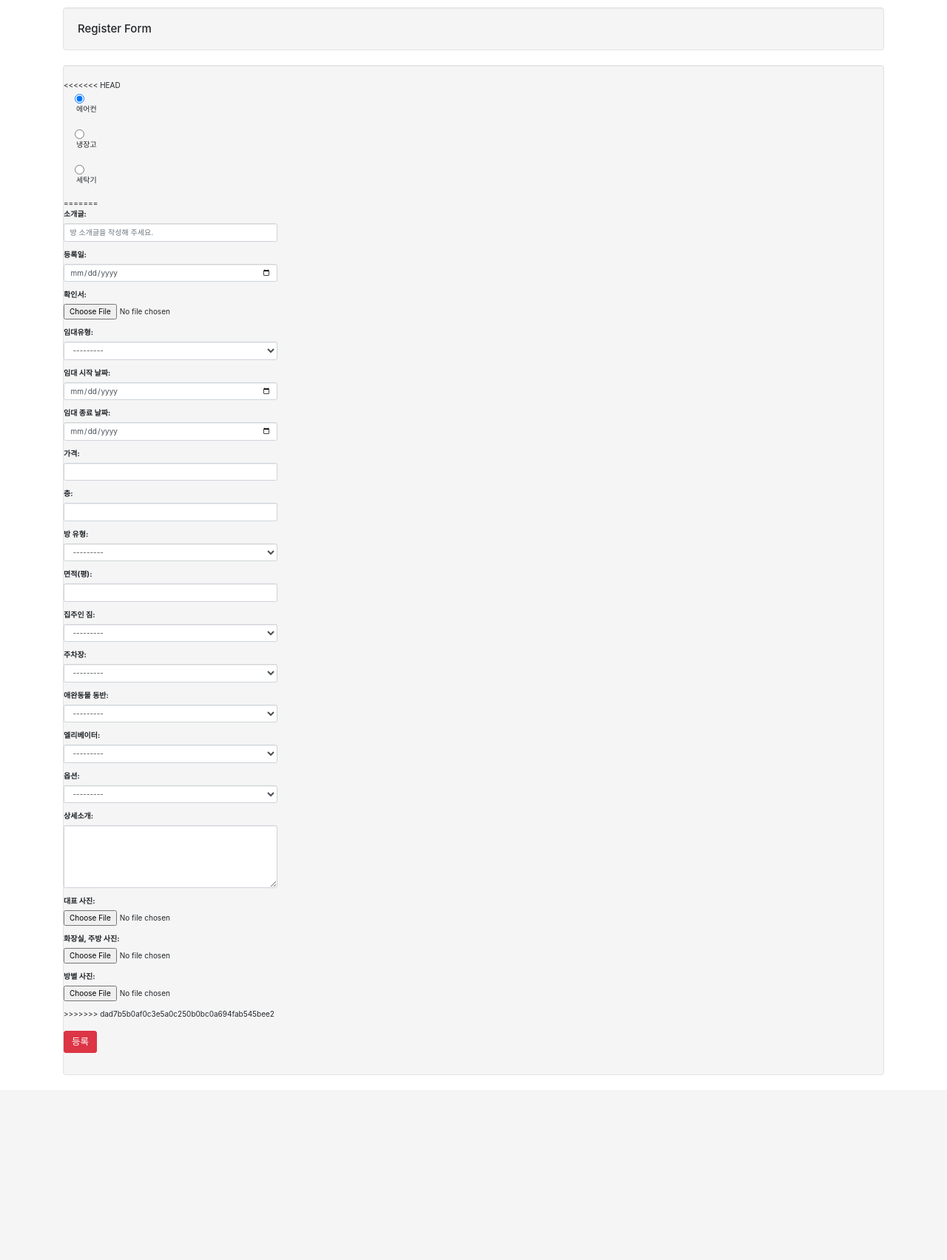
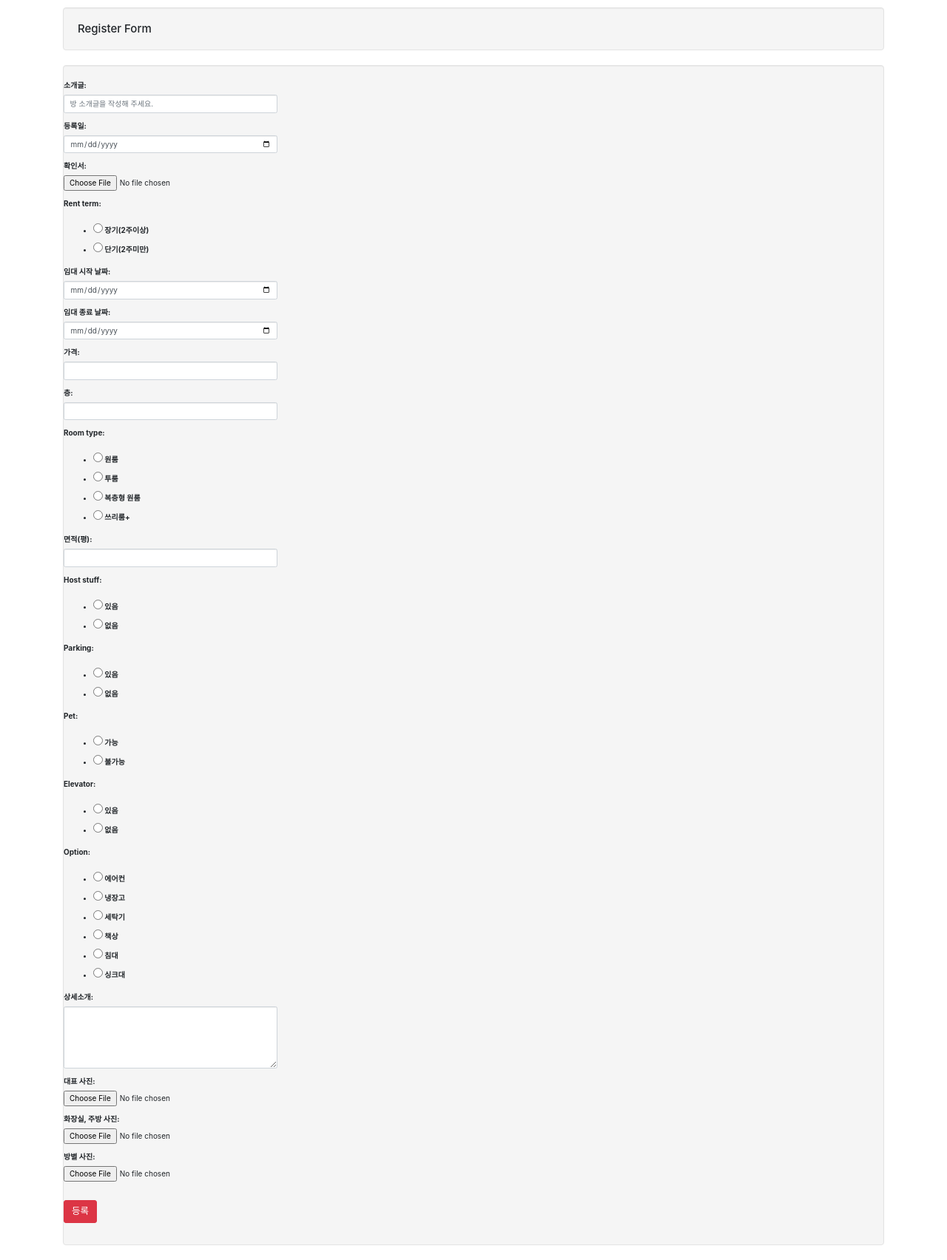
Before and after one commit to hepaper3/navibang, a Django app: page /bangregister/register/ in a window 1280 px wide. Shown: the part 155-1859 px from the top of the page at 74% size. Before the commit the page ends 1609 px from the top, so only its background shows below. Run offline with Django 3.2, Linux system fonts and the light colour scheme; some libraries are stand-ins or nearby versions.

Commit message:
radiobutton register

```diff
--- a/bangregister/forms.py
+++ b/bangregister/forms.py
@@ -2,6 +2,15 @@ from django import forms
 from .models import Room
 
 class RoomForm(forms.ModelForm):
+
+    rent_term = forms.CharField(widget=forms.RadioSelect(choices=(('장기(2주이상)','장기(2주이상)'),('단기(2주미만)','단기(2주미만)'))))
+    room_type = forms.CharField(widget=forms.RadioSelect(choices=(('원룸','원룸'),('투룸','투룸'),('복층형 원룸','복층형 원룸'),('쓰리룸+','쓰리룸+'))))
+    host_stuff = forms.CharField(widget=forms.RadioSelect(choices=(('있음','있음'),('없음','없음'))))
+    parking = forms.CharField(widget=forms.RadioSelect(choices=(('있음','있음'),('없음','없음'))))
+    pet = forms.CharField(widget=forms.RadioSelect(choices=(('가능','가능'),('불가능','불가능'))))
+    elevator = forms.CharField(widget=forms.RadioSelect(choices=(('있음','있음'),('없음','없음'))))
+    option = forms.CharField(widget=forms.RadioSelect(choices=(('에어컨','에어컨'),('냉장고','냉장고'),('세탁기','세탁기'),('책상','책상'),('침대','침대'),('침대','싱크대'))))
+
     class Meta:
         model = Room
         fields = ('intro','pub_date','confirmation','rent_term','start_date','end_date','price','floor','room_type','area','host_stuff','parking','pet','elevator','option','detail','main_img','other_img','room_img')
--- a/bangregister/templates/register.html
+++ b/bangregister/templates/register.html
@@ -12,35 +12,7 @@
 <form method='POST' enctype="multipart/form-data">
     {% csrf_token %}
     <table>
-<<<<<<< HEAD
-    <div class = "container">
-
-        <form action="#">
-        <p>
-        <label>
-            <input name="group1" type="radio" checked />
-            <span>{{form.option.1}}</span>
-        </label>
-        </p>
-        <p>
-        <label>
-            <input name="group1" type="radio" />
-            <span>{{form.option.2}}</span>
-        </label>
-        </p>
-        <p>
-        <label>
-            <input class="with-gap" name="group1" type="radio"  />
-            <span>{{form.option.3}}</span>
-        </label>
-        </p>
-    </form>
-
-
-    </div>
-=======
         {{form.as_p}}
->>>>>>> dad7b5b0af0c3e5a0c250b0bc0a694fab545bee2
     </table>
     <br>
     <input type="submit" class="btn btn-lg btn-danger" value="등록">
--- a/bangregister/templates/show.html
+++ b/bangregister/templates/show.html
@@ -4,7 +4,7 @@
 <h1>show.html</h1>
     소개글 : <h1>{{roompost.intro}} </h1>
     작성 날짜 : <p>{{roompost.pub_date}}</p>
-    확인서 : <p><a href = "{%static 'roompost.confirmation'%}" download>다운로드</a></p>
+    확인서 : <p><a href = "{{roompost.confirmation.url}}" download>다운로드</a></p>
     임대 유형 : <p>{{roompost.rent_term}}</p>
     임대 기간 : <p>{{roompost.start_date}} ~ {{roompost.end_date}}</p>
     금액 : <p>{{roompost.price}}</p>
```
Also changed, not shown: db.sqlite3.
